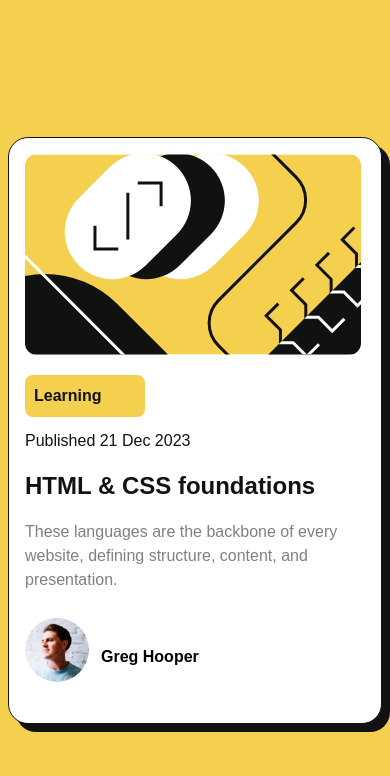
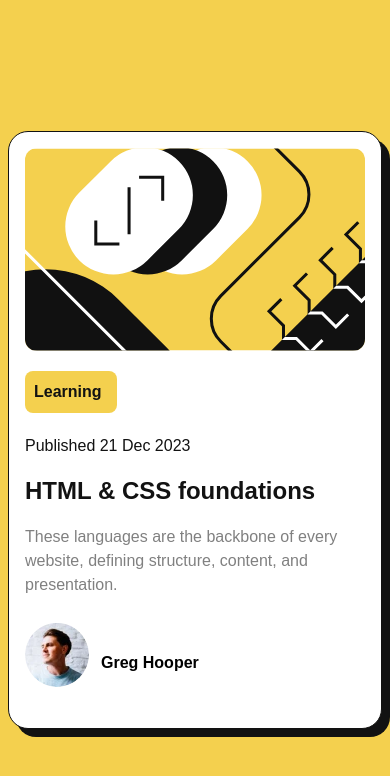
Before and after one commit to EkoNdongAyecaba/blog-preview-card-main, a plain HTML site: page index.html in a window 390 px wide. Drawn offline with Linux system fonts and the light colour scheme.

```diff
--- a/dist/style.css
+++ b/dist/style.css
@@ -106,9 +106,10 @@
   background-color: var(--color-white);
   border: 1px solid var(--color-black);
 }
-.card__header {
+/* .card__header {
   display: block;
-}
+  max-width: 100%;
+} */
 .card__image {
   max-width: 100%;
   border-radius: 12px;
@@ -122,8 +123,8 @@
   font-weight: var(--fw-lg);
   padding: 9px;
   border-radius: 8px;
-  box-sizing: content-box;
-  width: 30%;
+  /* box-sizing: content-box;*/
+  width: 27%;
 }
 
 .container__title {
--- a/index.html
+++ b/index.html
@@ -28,13 +28,13 @@
   </head>
   <body>
     <main class="card">
+      <img
+        class="card__image"
+        src="./assets/images/illustration-article.svg"
+        alt="image of the header"
+      />
+      <h4 class="card__subtitle">Learning</h4>
       <div class="card__header">
-        <img
-          class="card__image"
-          src="./assets/images/illustration-article.svg"
-          alt="image of the header"
-        />
-        <h4 class="card__subtitle">Learning</h4>
         <p class="text-fw-lg">
           Published <time datetime="21/12/2023">21 Dec 2023</time>
         </p>
```
